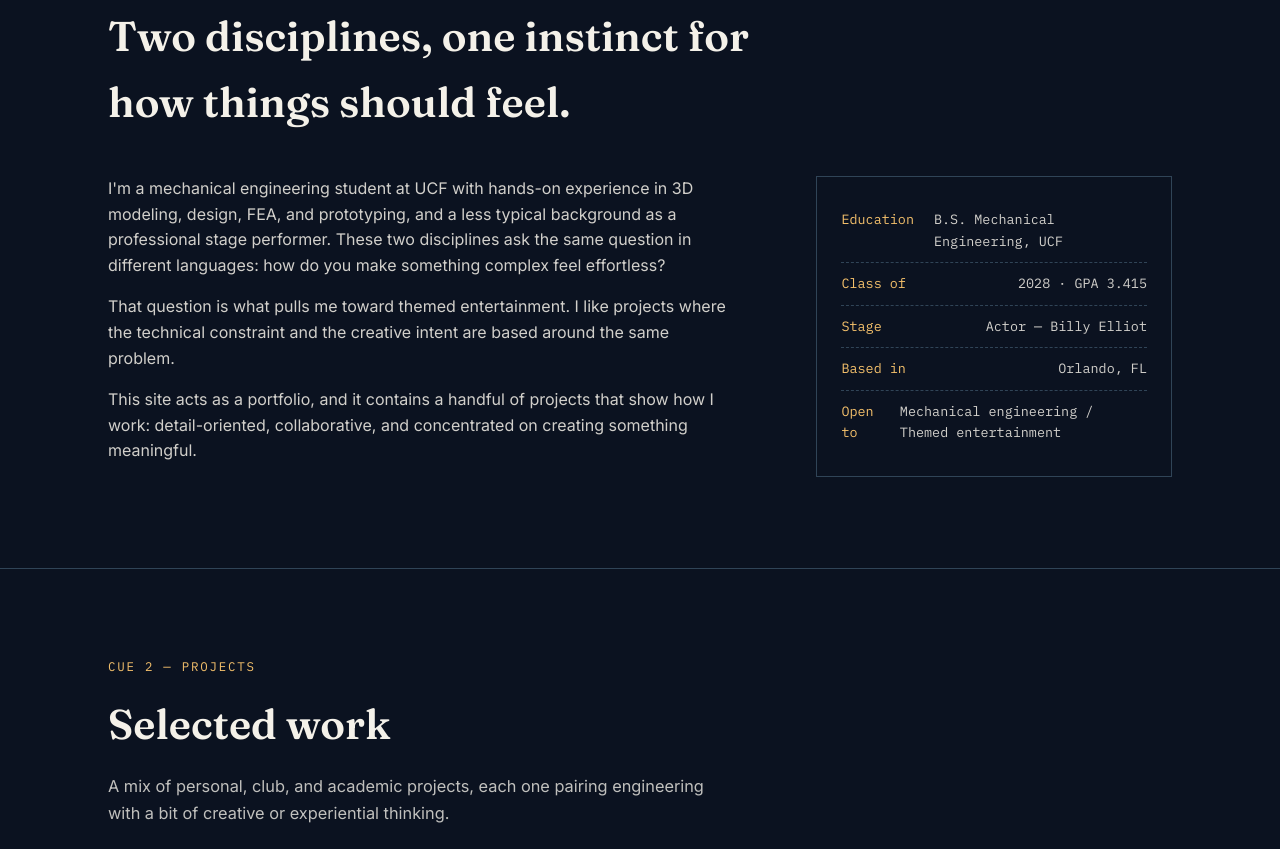
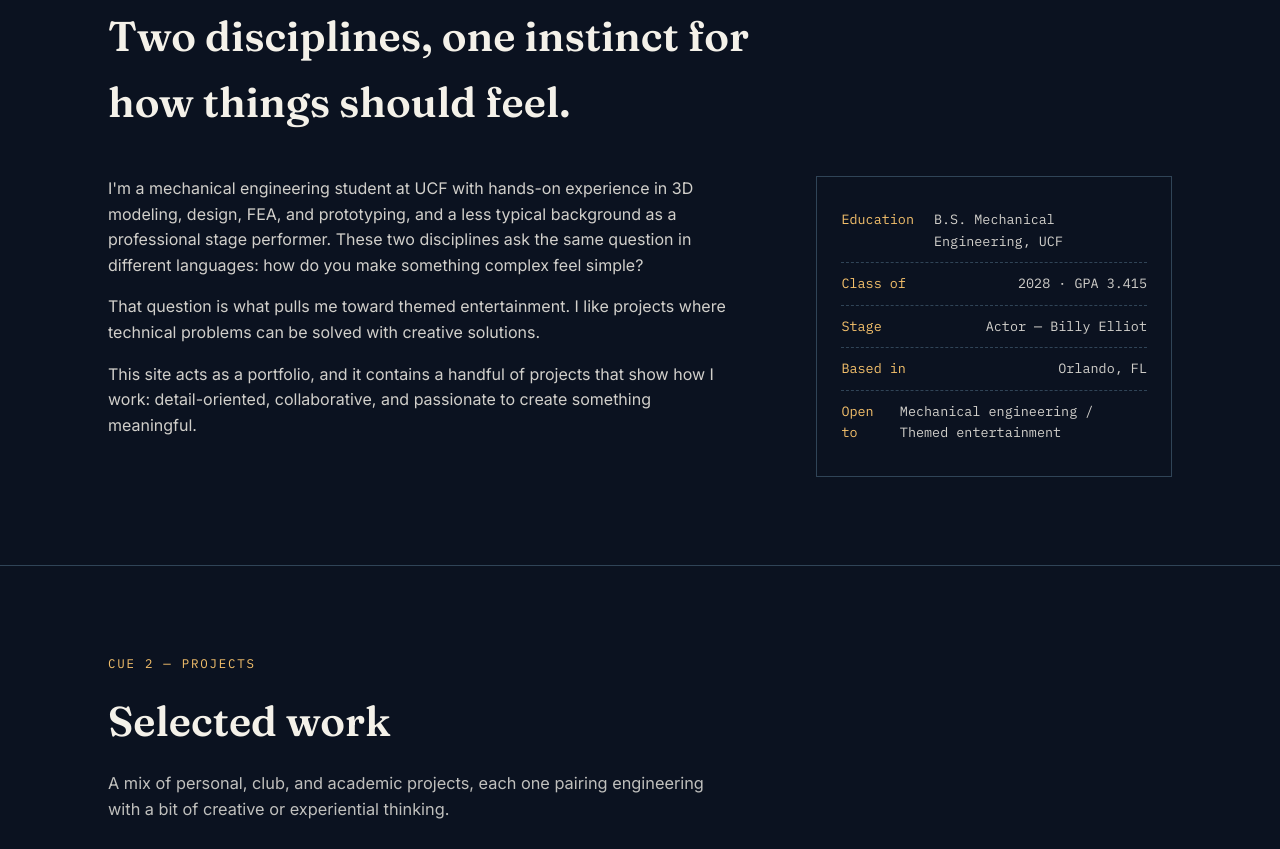
Before and after one commit to pfullmore/portfolio, a plain HTML site: page index.html in a window 1280 px wide. Shown: the part 751-1600 px from the top of the page. Drawn offline with Linux system fonts and the light colour scheme.

Commit message:
Update index.html
description updates

```diff
--- a/index.html
+++ b/index.html
@@ -607,9 +607,9 @@
     <h2 class="section-title">Two disciplines, one instinct for how things should feel.</h2>
     <div class="about-grid">
       <div>
-        <p>I'm a mechanical engineering student at UCF with hands-on experience in 3D modeling, design, FEA, and prototyping, and a less typical background as a professional stage performer. These two disciplines ask the same question in different languages: how do you make something complex feel effortless?</p>
-        <p>That question is what pulls me toward themed entertainment. I like projects where the technical constraint and the creative intent are based around the same problem.</p>
-        <p>This site acts as a portfolio, and it contains a handful of projects that show how I work: detail-oriented, collaborative, and concentrated on creating something meaningful. </p>
+        <p>I'm a mechanical engineering student at UCF with hands-on experience in 3D modeling, design, FEA, and prototyping, and a less typical background as a professional stage performer. These two disciplines ask the same question in different languages: how do you make something complex feel simple?</p>
+        <p>That question is what pulls me toward themed entertainment. I like projects where technical problems can be solved with creative solutions.</p>
+        <p>This site acts as a portfolio, and it contains a handful of projects that show how I work: detail-oriented, collaborative, and passionate to create something meaningful. </p>
       </div>
       <div class="spec-plate">
         <div class="row"><span>Education</span><span>B.S. Mechanical Engineering, UCF</span></div>
@@ -671,7 +671,7 @@
   <div class="wrap reveal">
     <p class="cue">Cue 3 — Theater &amp; Live Experience</p>
     <h2 class="section-title">Where the storytelling instinct comes from</h2>
-    <p class="section-lede">Before I was an engineer, I was on stage. Years of acting and dance taught me to think about timing, public presence, and how an audience experiences a moment.</p>
+    <p class="section-lede">Before I was an engineer, I was on stage. Years of acting and dance taught me to think about collaboration, public presence, and how an audience experiences a moment.</p>
 
     <div class="credits-list">
       <div class="credit-row">
@@ -740,7 +740,7 @@
   <div class="wrap reveal">
     <p class="cue">Cue 5 — Contact</p>
     <h2 class="section-title">The ghost light stays on.</h2>
-    <p class="section-lede">Feel free to reach out about mechanical engineering, themed entertainment, or anything that sits between the two.</p>
+    <p class="section-lede">Feel free to reach out about mechanical engineering, themed entertainment, or anything in between.</p>
     <div class="hero-actions">
       <a class="btn btn-primary" href="mailto:pjfullmore@gmail.com">Email me</a>
       <a class="btn btn-ghost" href="Parker Fullmore Resume October 2026.pdf">Download resume</a>
```
